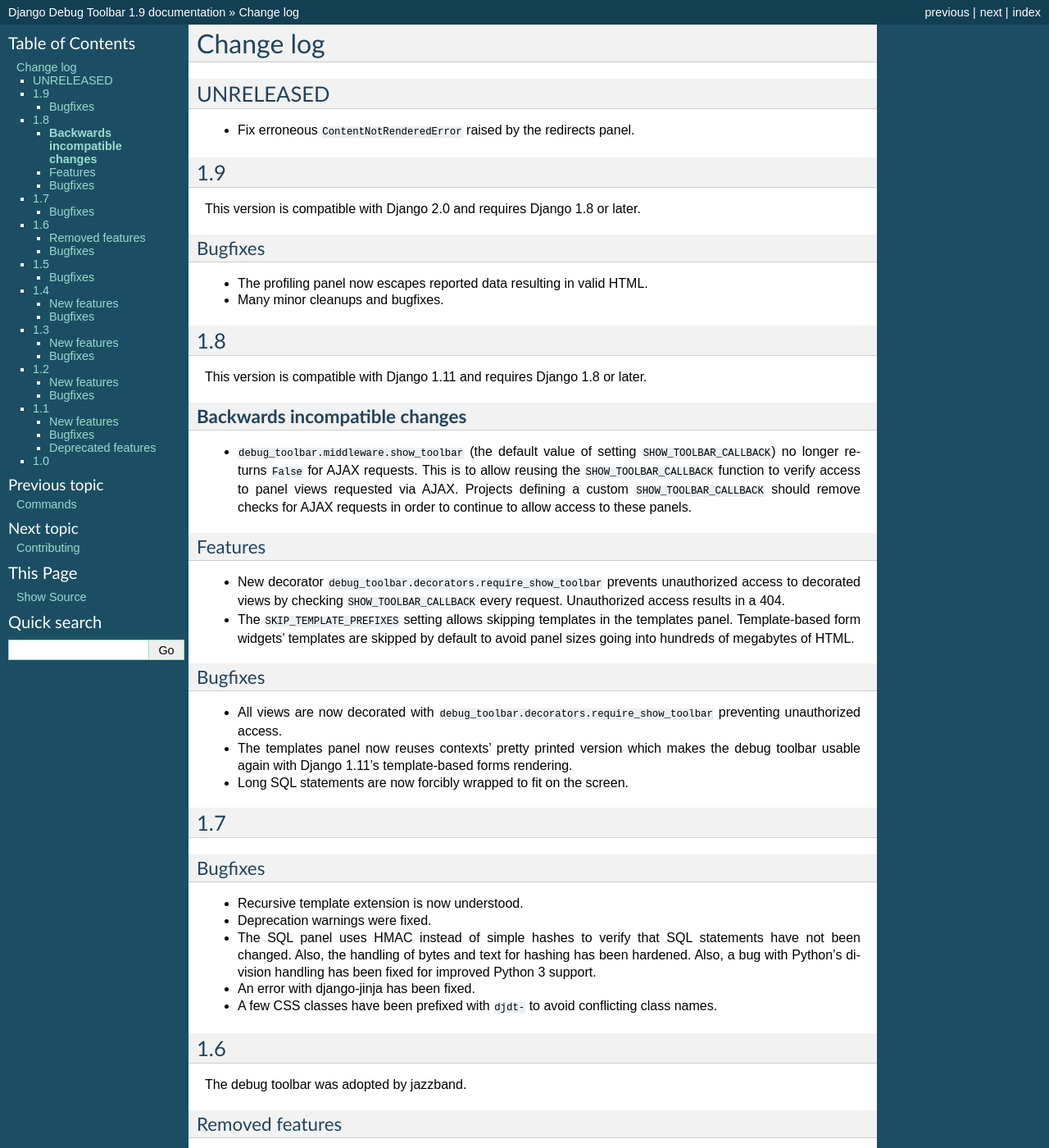
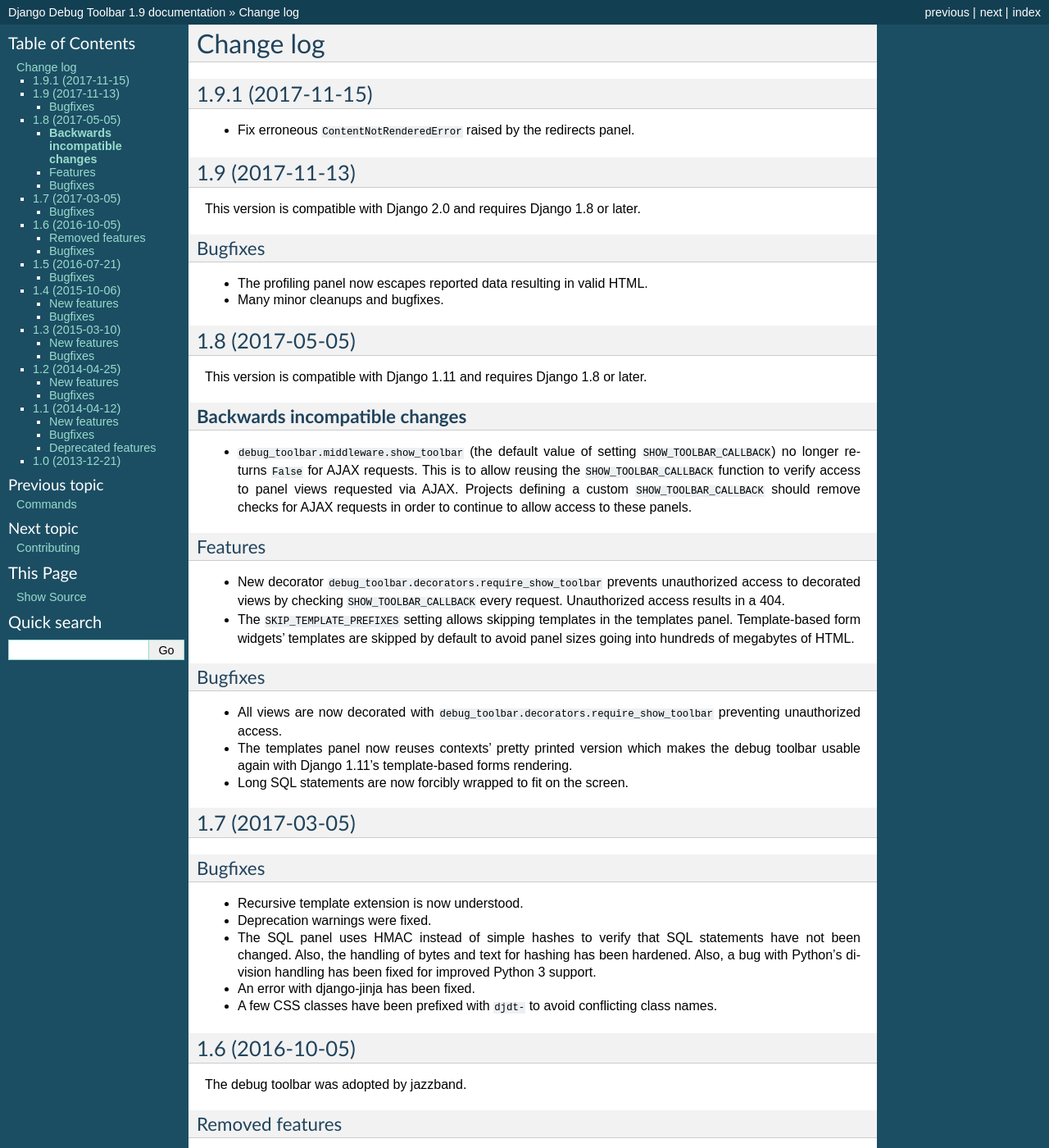
Before and after one commit to jazzband/django-debug-toolbar, a Sphinx documentation site: the page built from docs/changes.rst, in a window 1280 px wide and 1400 px high. Shown: the whole window at 82% size. Built offline with Sphinx 7.4.7, drawn with Linux system fonts in a browser that asks for light colours; some of the changed text lies outside the part shown.

```diff
--- a/docs/changes.rst
+++ b/docs/changes.rst
@@ -1,13 +1,13 @@
 Change log
 ==========
 
-UNRELEASED
-----------
+1.9.1 (2017-11-15)
+------------------
 
 * Fix erroneous ``ContentNotRenderedError`` raised by the redirects panel.
 
-1.9
----
+1.9 (2017-11-13)
+----------------
 
 This version is compatible with Django 2.0 and requires Django 1.8 or
 later.
@@ -18,8 +18,8 @@ Bugfixes
 * The profiling panel now escapes reported data resulting in valid HTML.
 * Many minor cleanups and bugfixes.
 
-1.8
----
+1.8 (2017-05-05)
+----------------
 
 This version is compatible with Django 1.11 and requires Django 1.8 or
 later.
@@ -56,8 +56,8 @@ Bugfixes
   forms rendering.
 * Long SQL statements are now forcibly wrapped to fit on the screen.
 
-1.7
----
+1.7 (2017-03-05)
+----------------
 
 Bugfixes
 ~~~~~~~~
@@ -72,8 +72,8 @@ Bugfixes
 * A few CSS classes have been prefixed with ``djdt-`` to avoid
   conflicting class names.
 
-1.6
----
+1.6 (2016-10-05)
+----------------
 
 The debug toolbar was adopted by jazzband.
 
@@ -91,8 +91,8 @@ Bugfixes
 * The ``DebugToolbarMiddleware`` now also supports Django 1.10's ``MIDDLEWARE``
   setting.
 
-1.5
----
+1.5 (2016-07-21)
+----------------
 
 This version is compatible with Django 1.10 and requires Django 1.8 or later.
 
@@ -107,8 +107,8 @@ Bugfixes
 * Improve the UI slightly.
 * Fix invalid (X)HTML.
 
-1.4
----
+1.4 (2015-10-06)
+----------------
 
 This version is compatible with Django 1.9 and requires Django 1.7 or later.
 
@@ -125,8 +125,8 @@ Bugfixes
 * Response time for requests of projects with numerous media files has
   been improved.
 
-1.3
----
+1.3 (2015-03-10)
+----------------
 
 This is the first version compatible with Django 1.8.
 
@@ -148,8 +148,8 @@ Bugfixes
 * The private copy of jQuery no longer registers as an AMD module on sites
   that load RequireJS.
 
-1.2
----
+1.2 (2014-04-25)
+----------------
 
 New features
 ~~~~~~~~~~~~
@@ -165,8 +165,8 @@ Bugfixes
   This private copy is available in ``djdt.jQuery``. Third-party panels are
   encouraged to use it because it should be as stable as the toolbar itself.
 
-1.1
----
+1.1 (2014-04-12)
+----------------
 
 This is the first version compatible with Django 1.7.
 
@@ -191,8 +191,8 @@ Deprecated features
 * The ``INTERCEPT_REDIRECTS`` setting is superseded by the more generic
   ``DISABLE_PANELS``.
 
-1.0
----
+1.0 (2013-12-21)
+----------------
 
 This is the first stable version of the Debug Toolbar!
 
--- a/docs/contributing.rst
+++ b/docs/contributing.rst
@@ -121,7 +121,9 @@ their job, ``.po`` files must be downloaded with ``make update_translations``.
 
 The release itself requires the following steps:
 
-#. Bump version numbers in docs/conf.py, README.rst and setup.py and commit.
+#. Bump version numbers in ``docs/changes.rst``, ``docs/conf.py``,
+   ``README.rst`` and ``setup.py``. Add the release date to
+   ``docs/changes.rst``. Commit.
 
 #. Tag the new version.
 
```
